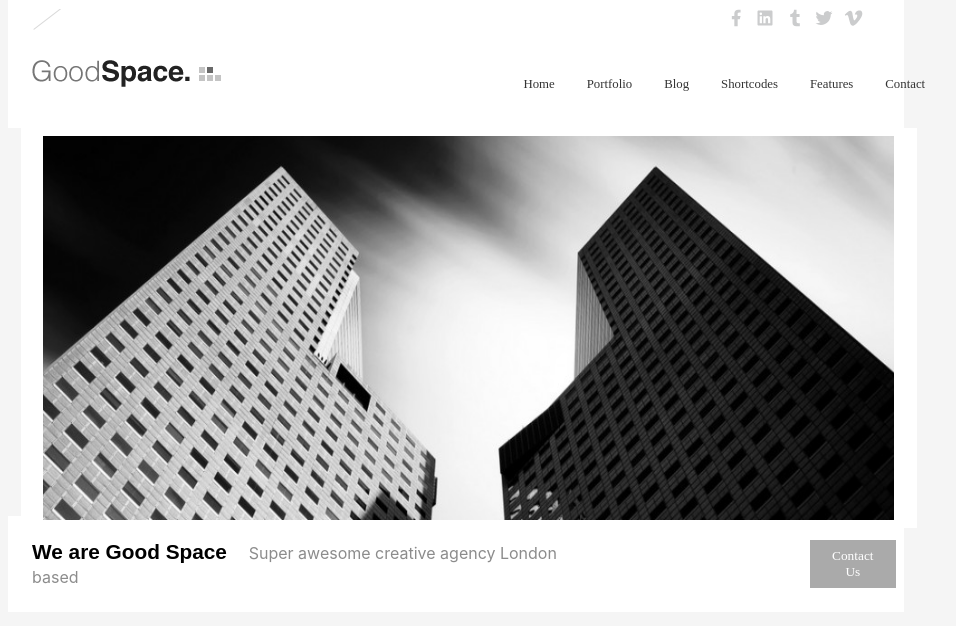
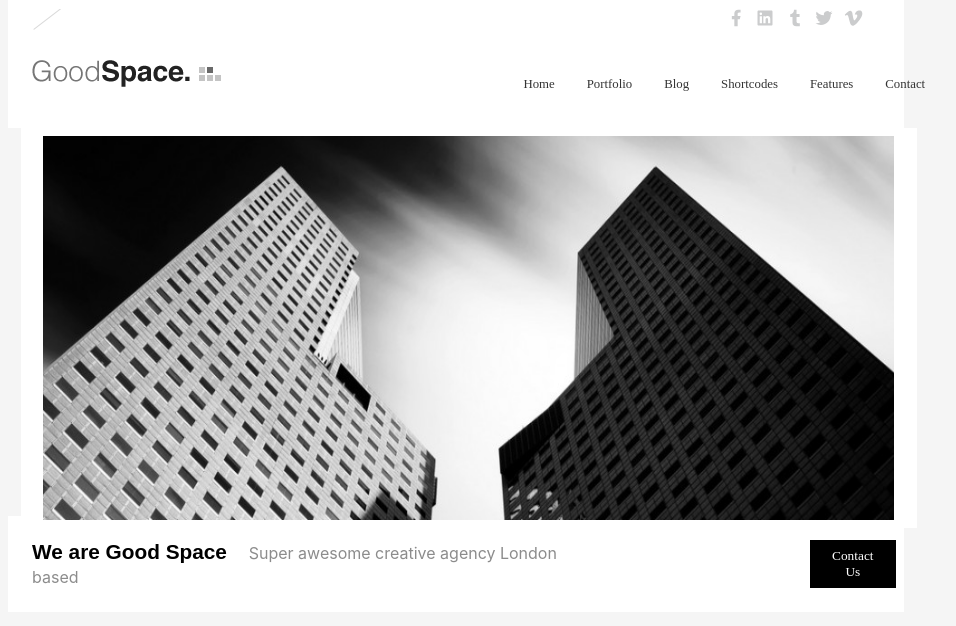
Before and after one commit to catalystcodes/Good-Space, a React (Create React App) app: page / in a window 1280 px wide. In both pictures the pointer is over the button "Contact Us". Shown: the top 626 px of the page, without its empty margins (184-1140 px from the left). Built offline with nearby package versions, Linux system fonts and the light colour scheme.

Commit message:
update data base

```diff
--- a/src/App.css
+++ b/src/App.css
@@ -127,3 +127,9 @@ body {
   color: white;
   margin-left: 13rem;
 }
+
+.main1 > button:hover {
+  cursor: pointer;
+  background-color: black;
+  transition: 1s;
+}
```
Also changed, not shown: 1 other file (tests, documents, lock files or other folders).
